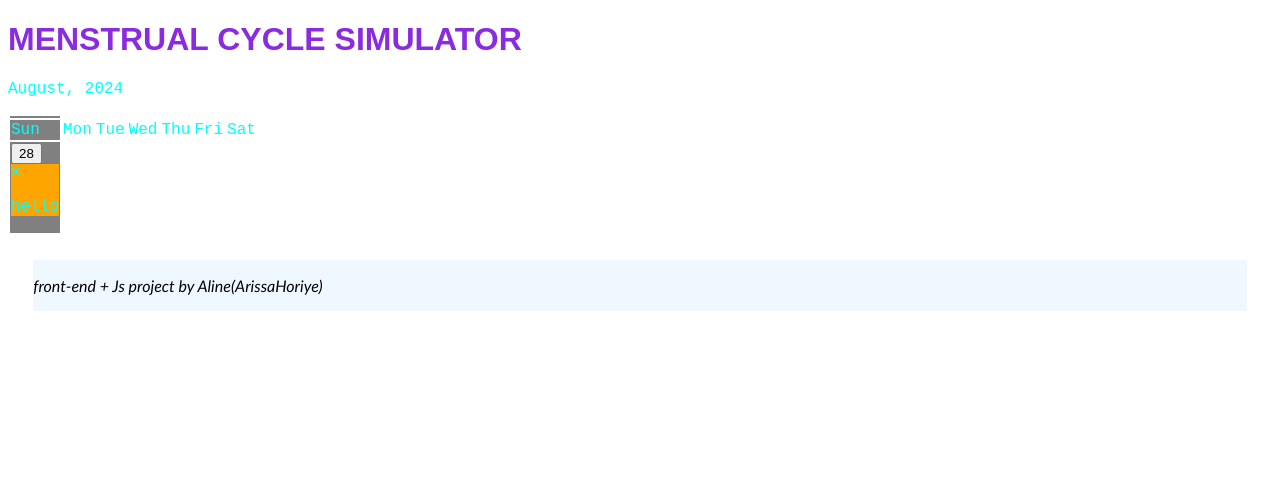
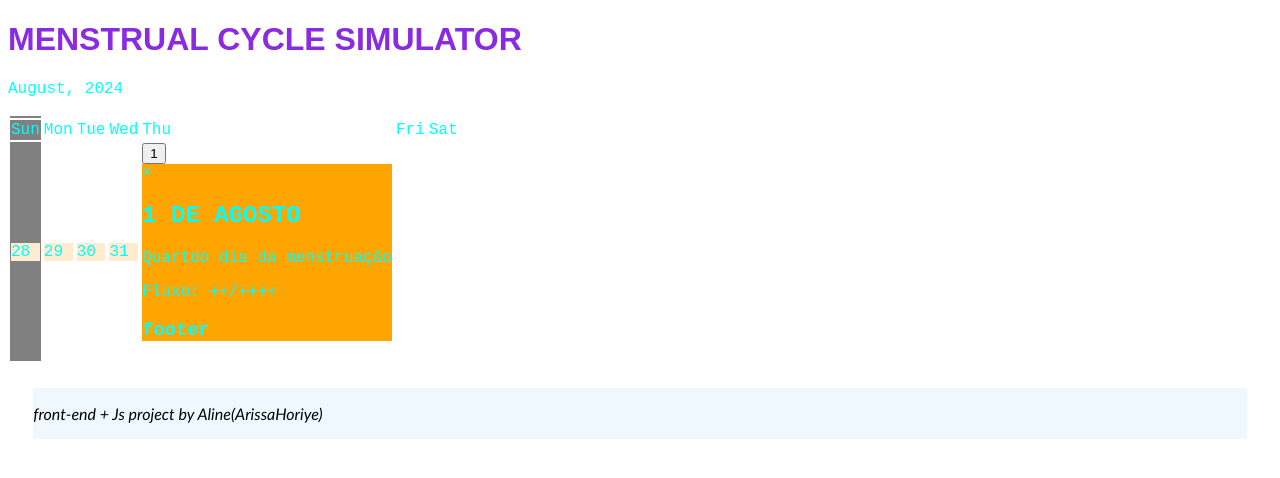
Before and after one commit to ArissaHoriye/MenstrualCycleSimulator, a plain HTML site: page index.html in a window 1280 px wide. Drawn offline with Linux system fonts and the light colour scheme.

Commit message:
modal almost done

```diff
--- a/index.html
+++ b/index.html
@@ -22,6 +22,7 @@
         </header>
             <p>August, 2024</p>
 
+            <!--CALENDAR-->
             <table>
                 <colgroup span="1" class="sunday"></colgroup>
                 <th>
@@ -38,15 +39,38 @@
 
                 <tr>
                     <td>
-                        <button id="myBtn">28</button>
+                        <div class="July"><p>28</p></div>
+                    </td>
+                    <td>
+                        <div class="July"><p>29</p></div>
+                    </td>
+                    <td>
+                        <div class="July"><p>30</p></div>
+                    </td>
+                    <td>
+                        <div class="July"><p>31</p></div>
+                    </td>
+
+                    <td>
+                        <!--TRIGGER MODAL-->
+                        <button id="myBtn">1</button>
+                        <!--THE MODAL-->
                         <div id="myModal" class="modal">
+                            <!--MODAL CONTENT-->
                             <div class="modal-content">
-                                <span class="close">&times;</span>
-                                <p>hello</p>
+                                <div class="modal-header">
+                                    <span class="close">&times;</span>
+                                    <h2>1 DE AGOSTO</h2>
+                                </div>
+                                <div class="modal-body">
+                                    <p>Quartdo dia da menstruação</p>
+                                    <p>Fluxo: ++/++++</p>
+                                </div>
+                                <div class="modal-footer">
+                                    <h3>footer</h3>
+                                </div>
                             </div>
                         </div>
-
-
                     </td>
                     </div>
                 </tr>
--- a/style.css
+++ b/style.css
@@ -17,6 +17,10 @@ cursor: pointer;
 
 .sunday {
     background-color: gray;
+}
+
+.July {
+    background-color: blanchedalmond;
 }
 
 .container {
```
Also changed, not shown: script.js (+6 -46 lines).
